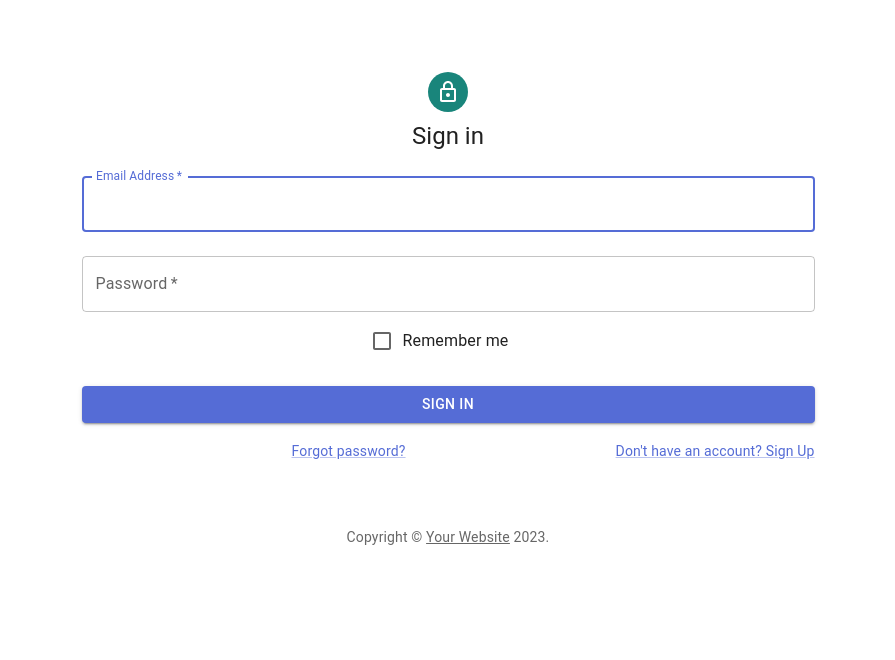
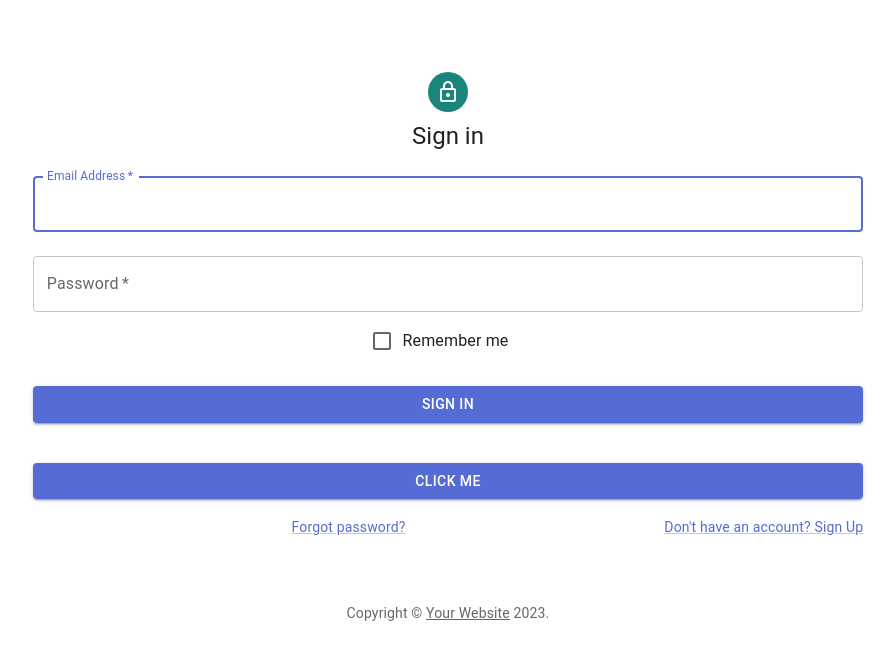
Before and after one commit to saurhub49/opus, a React (Create React App) app: page /login in a window 1280 px wide. Shown: the top 660 px of the page, without its empty margins (192-1087 px from the left). Built offline with nearby package versions, Linux system fonts and the light colour scheme.

Commit message:
Provide JWT Token storage on client side and in the axios Auth header

```diff
--- a/src/components/features/login/actions/authAsyncThunkActions.ts
+++ b/src/components/features/login/actions/authAsyncThunkActions.action.ts
@@ -4,6 +4,5 @@ import { AuthControllerApi, JwtRequest, JwtResponse } from "../../../../openapi/
 export const loginAction = createAsyncThunk<JwtResponse, JwtRequest>("login", async (request: JwtRequest) => {
     const authApi = new AuthControllerApi();
     const response = await authApi.login(request);
-    console.log(response);
     return response.data;
 })
--- a/src/components/features/login/components/Login.tsx
+++ b/src/components/features/login/components/Login.tsx
@@ -11,7 +11,9 @@ import Box from '@mui/material/Box';
 import LockOutlinedIcon from '@mui/icons-material/LockOutlined';
 import Typography from '@mui/material/Typography';
 import { useAppDispatch } from '../../../../global/redux/hooks';
-import { loginAction } from '../actions/authAsyncThunkActions';
+import { loginAction } from '../actions/authAsyncThunkActions.action';
+import { UsersApi } from '../../../../openapi';
+import { removeAxiosAuthorizationHeader } from '../../../../utils/axios.util';
 
 function Copyright(props: any) {
     return (
@@ -35,7 +37,15 @@ const Login: React.FC = () => {
             email: email,
             password: password
         }))
-    }
+    };
+
+    const handleClick = React.useCallback(async () => {
+        const api = new UsersApi();
+
+        const response = await api.getAllUsers();
+        removeAxiosAuthorizationHeader();
+        console.log(response);
+    }, []);
 
     const handleEmailUpdate = React.useCallback((event: React.ChangeEvent<HTMLInputElement>) => {
         event.preventDefault();
@@ -99,6 +109,14 @@ const Login: React.FC = () => {
                     >
                         Sign In
                     </Button>
+                    <Button
+                        onClick={handleClick}
+                        fullWidth
+                        variant="contained"
+                        sx={{ mt: 3, mb: 2 }}
+                    >
+                        Click me
+                    </Button>
                     <Grid container>
                         <Grid item xs>
                             <Link href="#" variant="body2">
--- a/src/components/features/login/reducer/authSlice.ts
+++ b/src/components/features/login/reducer/authSlice.slice.ts
@@ -1,6 +1,7 @@
 import { createSlice } from "@reduxjs/toolkit";
 import { JwtResponse } from "../../../../openapi";
-import { loginAction } from "../actions/authAsyncThunkActions";
+import { loginAction } from "../actions/authAsyncThunkActions.action";
+import { setAxiosAuthorizationHeader } from "../../../../utils/axios.util";
 
 
 const initialState: JwtResponse = {
@@ -20,6 +21,7 @@ const authSlice = createSlice({
             })
             .addCase(loginAction.fulfilled, (state, action) => {
                 state = action.payload;
+                setAxiosAuthorizationHeader(state.token ?? '');
             })
             .addCase(loginAction.rejected, (state, action) => {
                 state.token = '';
--- a/src/global/redux/rootReducer.ts
+++ b/src/global/redux/rootReducer.ts
@@ -1,5 +1,5 @@
 import { AnyAction, ReducersMapObject } from "@reduxjs/toolkit"
-import authSlice from "../../components/features/login/reducer/authSlice"
+import authSlice from "../../components/features/login/reducer/authSlice.slice"
 
 type ReducerType = ReducersMapObject<any, AnyAction>
 
--- /dev/null
+++ b/src/utils/axios.util.ts
@@ -0,0 +1,12 @@
+import axios from "axios";
+
+
+export const setAxiosAuthorizationHeader = (bearerToken: string) => {
+    localStorage.setItem('token', bearerToken);
+    axios.defaults.headers.common['Authorization'] = 'Bearer  ' + bearerToken;
+}
+
+export const removeAxiosAuthorizationHeader = () => {
+    localStorage.removeItem('token');
+    axios.defaults.headers.common['Authorization'] = null;
+}
```
